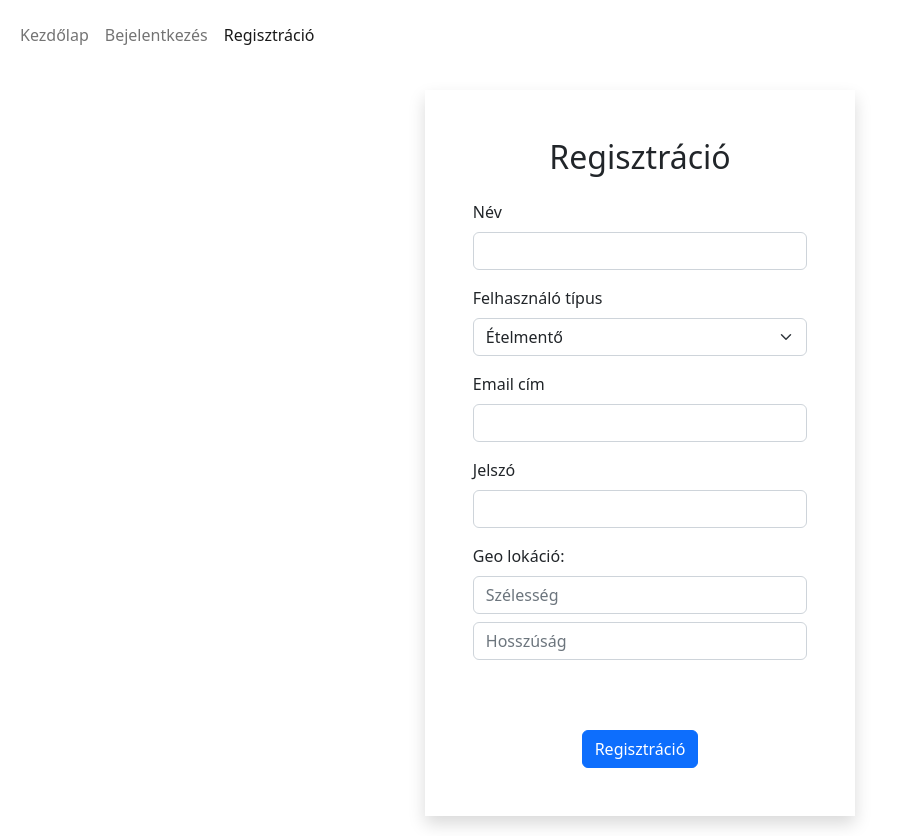
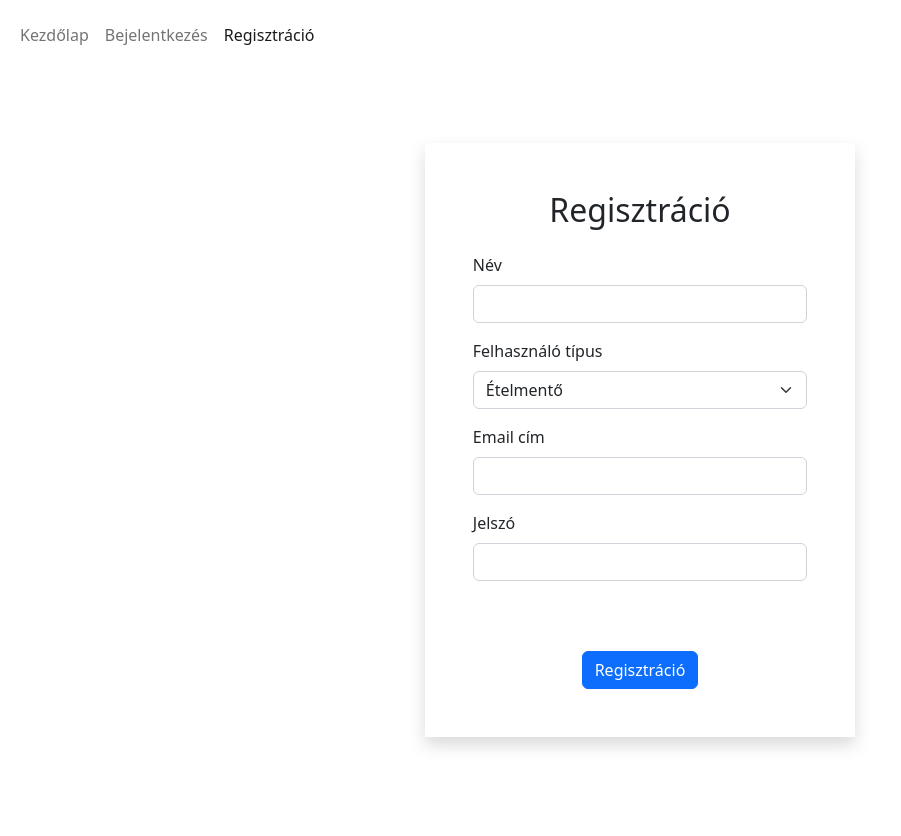
Before and after one commit to Sdavid19/prog24Forg, a Vue app in the folder frontend/: page /signup in a window 1280 px wide. Shown: the whole page, without its empty margins (0-901 px from the left). After the commit the page ends 810 px from the top, so only its background shows below. Built offline with nearby package versions, Linux system fonts and the light colour scheme.

Commit message:
login fix

```diff
--- a/frontend/src/views/auth/SignupView.vue
+++ b/frontend/src/views/auth/SignupView.vue
@@ -11,7 +11,7 @@
             <select class="form-select" aria-label="Default select example">
                 <option selected value="1">Ételmentő</option>
                 <option value="2">Jótékonysági szervezet</option>
-                <option value="3">Étel felajánló ()</option>
+                <option value="3">Étel felajánló (cég)</option>
             </select>
         </div>
         <div class="mb-3">
@@ -21,11 +21,6 @@
         <div class="mb-3">
             <label for="password" class="form-label">Jelszó</label>
             <input type="password" class="form-control" id="password">
-        </div>
-        <div class="mb-3">
-            <label class="form-label">Geo lokáció: </label>
-            <input type="text" class="form-control mb-2" id="Longitude" placeholder="Szélesség">
-            <input type="text" class="form-control mt-2" id="Latitude" placeholder="Hosszúság">
         </div>
         <div>
             <p class="text-center text-danger error">Hiba!</p>
```
